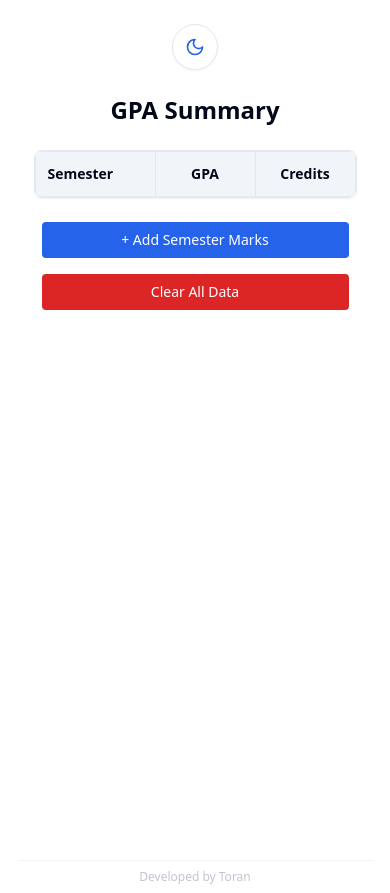
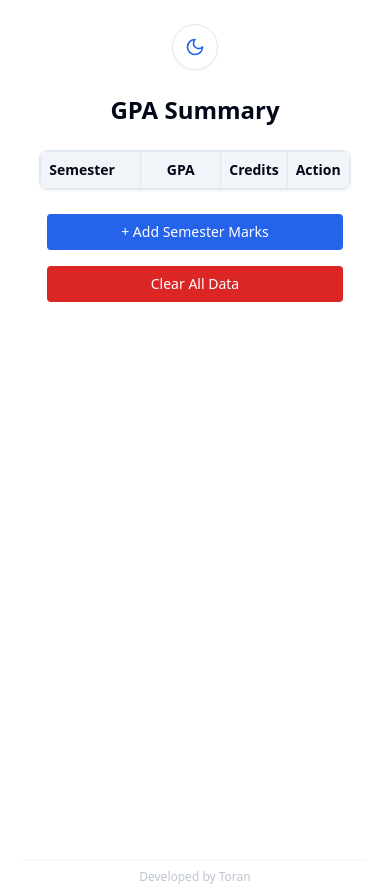
Before and after one commit to thewijay/gpa-cal, a React (Vite) app: page / in a window 390 px wide. Built offline with nearby package versions, Linux system fonts and the light colour scheme.

Commit message:
feat: Add a delete button for each semester row in the GPA summary table

```diff
--- a/src/pages/MainPage.tsx
+++ b/src/pages/MainPage.tsx
@@ -2,7 +2,7 @@
 
 import { useNavigate } from 'react-router-dom'
 import { useTheme } from '../components/theme-provider'
-import { Sun, Moon } from 'lucide-react'
+import { Sun, Moon, Trash2 } from 'lucide-react'
 import { useEffect, useState } from 'react'
 import CountUp from 'react-countup'
 import { motion } from 'framer-motion'
@@ -57,6 +57,19 @@ const MainPage = () => {
     }
   }
 
+  const handleDeleteSemester = (semesterToDelete: string) => {
+    if (
+      window.confirm(`Are you sure you want to delete ${semesterToDelete}?`)
+    ) {
+      const updatedSemesters = semesters.filter(
+        (sem) => sem.semester !== semesterToDelete
+      )
+      localStorage.setItem('gpaData', JSON.stringify(updatedSemesters))
+      setSemesters(updatedSemesters)
+      toast.success(`${semesterToDelete} has been deleted`)
+    }
+  }
+
   return (
     <div className="min-h-screen flex flex-col bg-background text-foreground p-0 mt-0">
       <main className="flex-grow">
@@ -86,28 +99,40 @@ const MainPage = () => {
               <table className="min-w-full text-left bg-card text-sm sm:text-base">
                 <thead>
                   <tr className="bg-muted border-b border-border">
-                    <th className="font-semibold p-3 min-w-[120px] sm:min-w-[200px] border">
+                    <th className="font-semibold p-2 sm:p-3 min-w-[100px] sm:min-w-[200px] border">
                       Semester
                     </th>
-                    <th className="font-semibold p-3 min-w-[100px] sm:min-w-[150px] text-center border">
+                    <th className="font-semibold p-2 sm:p-3 min-w-[80px] sm:min-w-[150px] text-center border">
                       GPA
                     </th>
-                    <th className="font-semibold p-3 min-w-[100px] sm:min-w-[150px] text-center border">
+                    <th className="font-semibold p-2 sm:p-3 min-w-[60px] sm:min-w-[150px] text-center border">
                       Credits
+                    </th>
+                    <th className="font-semibold p-2 sm:p-3 w-[50px] sm:w-[80px] text-center border">
+                      Action
                     </th>
                   </tr>
                 </thead>
                 <tbody>
                   {semesters.map((s, index) => (
                     <tr key={index}>
-                      <td className="p-4 font-mono text-sm sm:text-base text-center sm:text-left border">
+                      <td className="p-2 sm:p-4 font-mono text-sm sm:text-base text-left border truncate">
                         {s.semester}
                       </td>
-                      <td className="p-4 font-mono text-sm sm:text-base text-center border">
+                      <td className="p-2 sm:p-4 font-mono text-sm sm:text-base text-center border">
                         {s.gpa}
                       </td>
-                      <td className="p-4 font-mono text-sm sm:text-base text-center border">
+                      <td className="p-2 sm:p-4 font-mono text-sm sm:text-base text-center border">
                         {s.credits}
+                      </td>
+                      <td className="p-1 sm:p-4 text-center border">
+                        <button
+                          onClick={() => handleDeleteSemester(s.semester)}
+                          className="p-1 sm:p-2 text-red-500 hover:text-red-700 dark:text-red-400 dark:hover:text-red-300 transition-colors"
+                          title="Delete semester"
+                        >
+                          <Trash2 className="w-4 h-4 sm:w-6 sm:h-6" />
+                        </button>
                       </td>
                     </tr>
                   ))}
```
